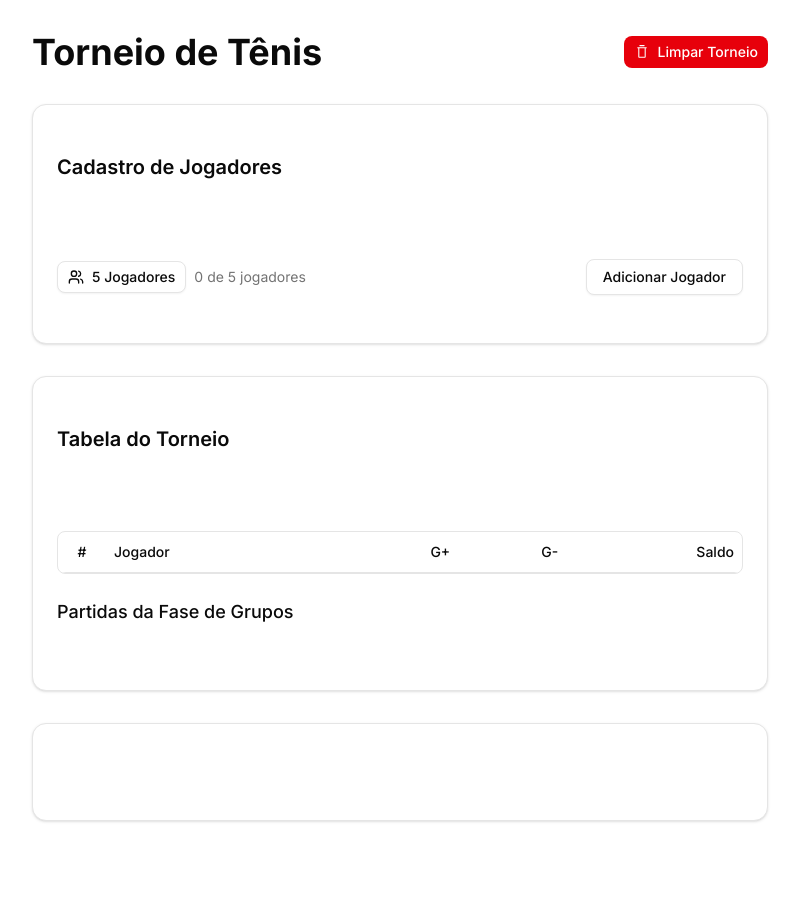
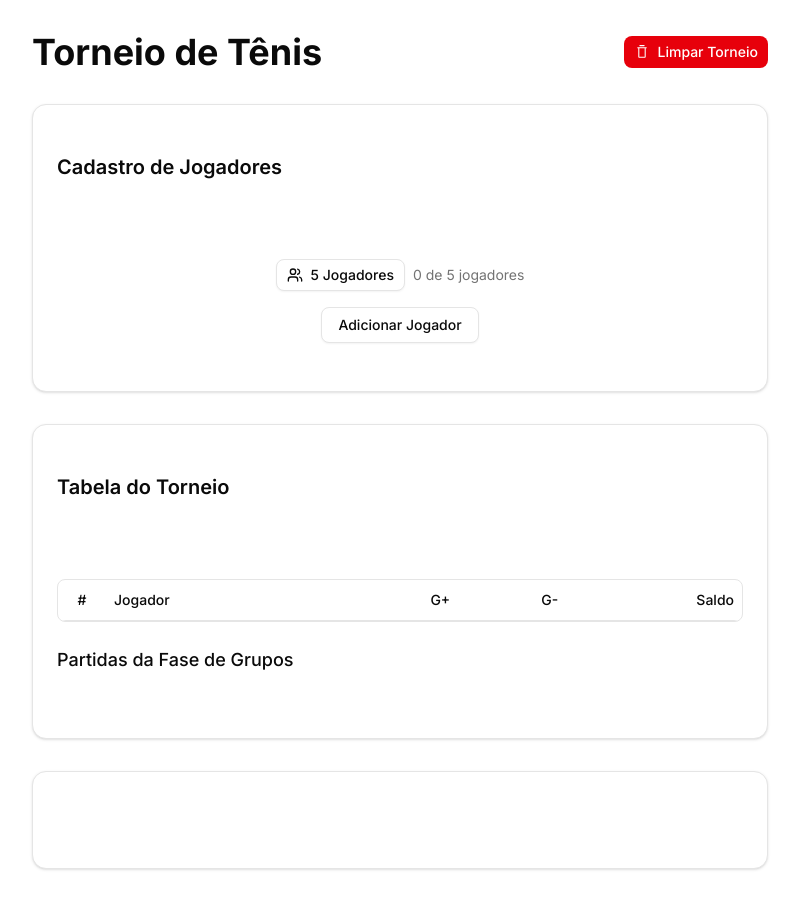
Before and after one commit to rodrigocabral/tennischamp, a Next.js app: page / in a window 1280 px wide. Shown: the whole page, without its empty margins (240-1039 px from the left). Before the commit the page ends 853 px from the top, so only its background shows below. Built offline with nearby package versions, Linux system fonts and the light colour scheme.

Commit message:
Update PlayerRegistration component layout to improve spacing and alignment

```diff
--- a/components/PlayerRegistration.tsx
+++ b/components/PlayerRegistration.tsx
@@ -35,7 +35,7 @@
 
   return (
     <div className="space-y-4">
-      <div className="flex items-center justify-between">
+      <div className="flex items-center justify-between flex-col gap-4">
         <div className="flex items-center gap-2">
           <PlayerLimit />
           <span className="text-sm text-muted-foreground">
```
